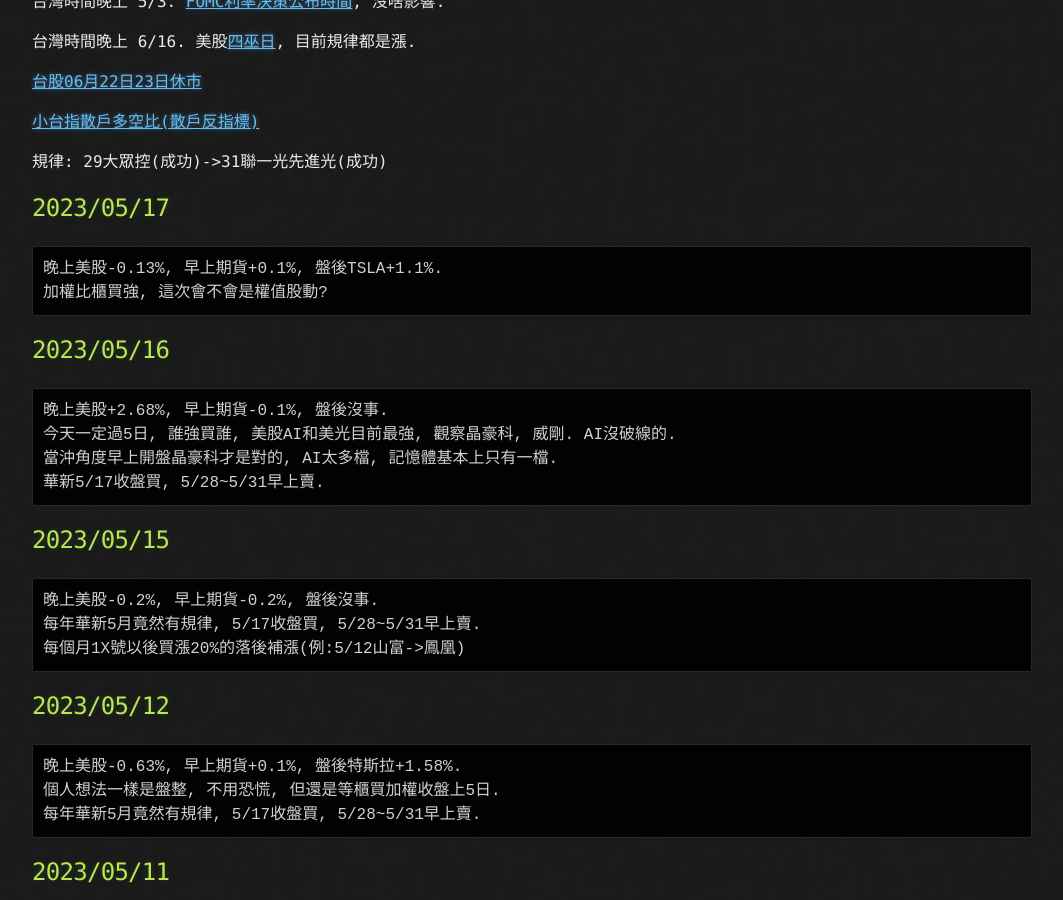
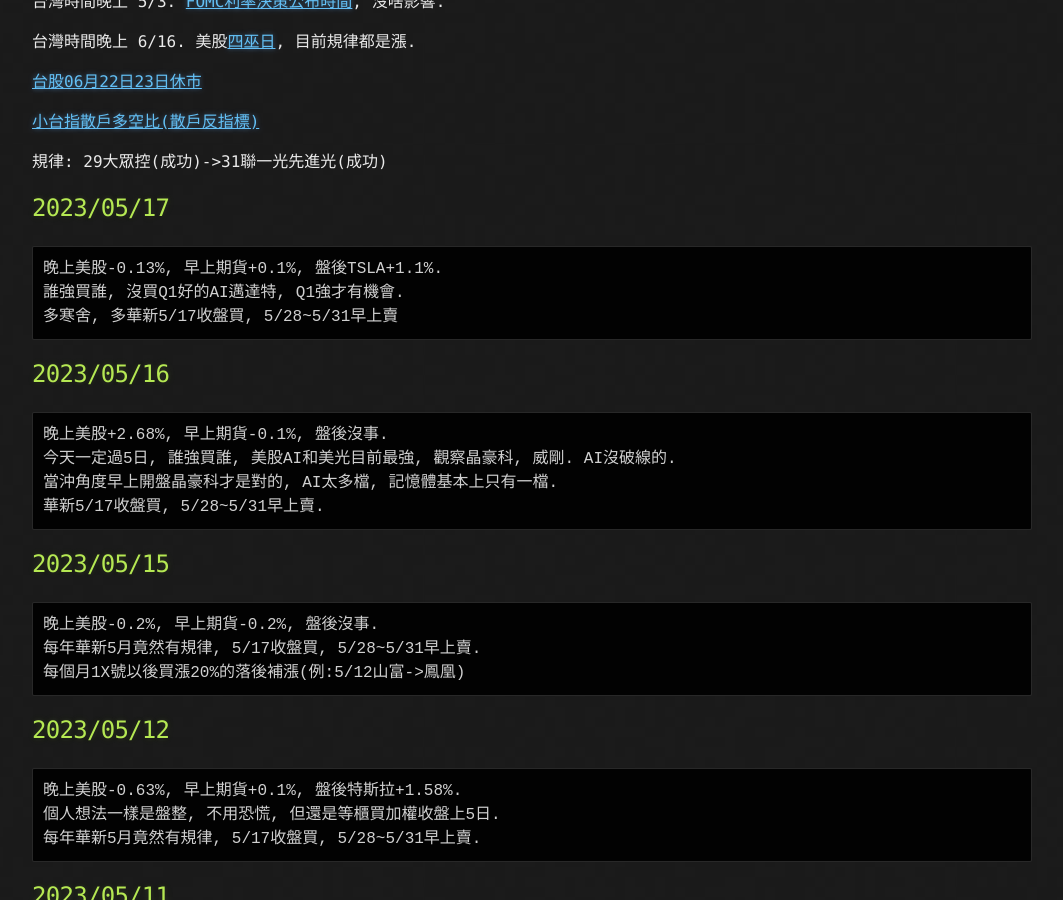
Before and after one commit to lepg5487/Stock_God, a Jekyll site: the page built from index.md, in a window 1280 px wide and 900 px high, scrolled down 388 px. Shown: the whole window, without its empty margins (108-1171 px from the left). Built offline with Jekyll 4.4.1, drawn with Linux system fonts in a browser that asks for light colours; our own code applies the rules of GitHub Pages for plain Markdown files.

Commit message:
Update index.md

````diff
--- a/index.md
+++ b/index.md
@@ -21,7 +21,8 @@ layout: testlayouts
 ## 2023/05/17
 ```
 晚上美股-0.13%, 早上期貨+0.1%, 盤後TSLA+1.1%.
-加權比櫃買強, 這次會不會是權值股動?
+誰強買誰, 沒買Q1好的AI邁達特, Q1強才有機會.
+多寒舍, 多華新5/17收盤買, 5/28~5/31早上賣
 ```
 
 ## 2023/05/16
````
